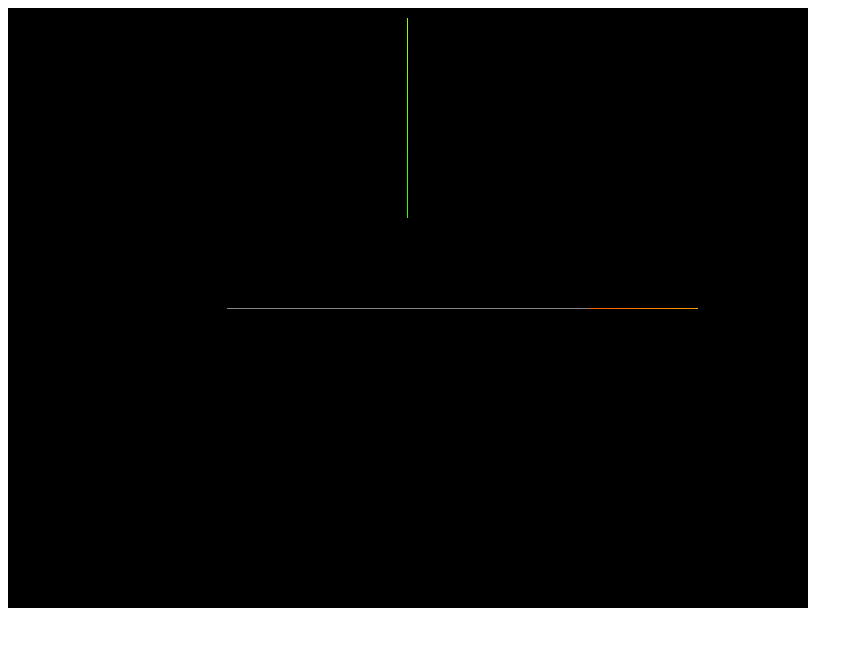
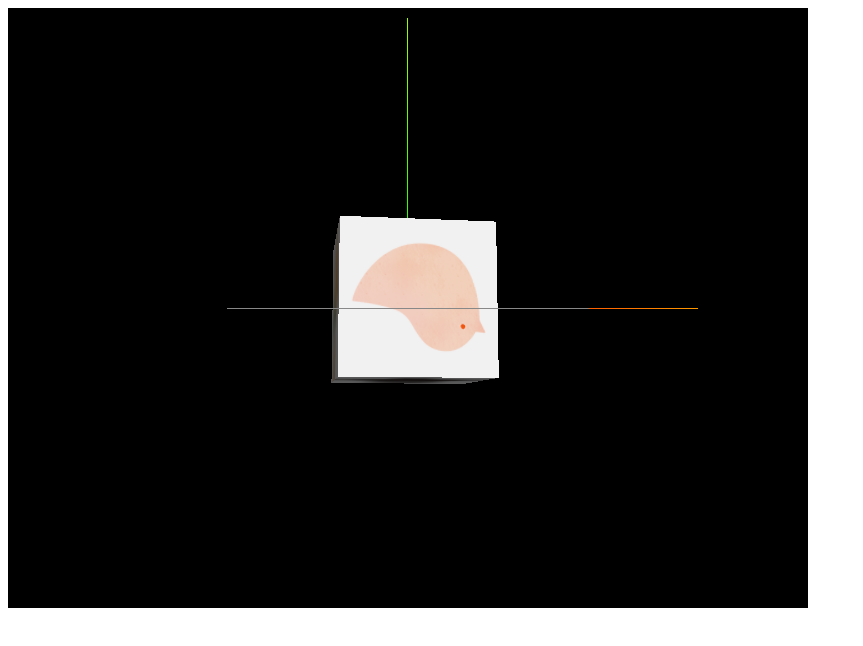
Before and after one commit to ponnopanda/graphic, a plain HTML site: page sample7-cit(3).html in a window 1280 px wide. Shown: the whole page, without its empty margins (0-863 px from the left). Drawn offline with nearby package versions, Linux system fonts and the light colour scheme.

Commit message:
Update sample7-cit(3).html

```diff
--- a/sample7-cit(3).html
+++ b/sample7-cit(3).html
@@ -49,12 +49,12 @@
 
         //6面分のテクスチャー読み込み
         var materials = [
-          new THREE.MeshLambertMaterial({map:THREE.ImageUtils.loadTexture("img/img1.png")}),
-          new THREE.MeshLambertMaterial({map:THREE.ImageUtils.loadTexture("img/img2.png")}),
-          new THREE.MeshLambertMaterial({map:THREE.ImageUtils.loadTexture("img/img3.png")}),
-          new THREE.MeshLambertMaterial({map:THREE.ImageUtils.loadTexture("img/img4.png")}),
-          new THREE.MeshLambertMaterial({map:THREE.ImageUtils.loadTexture("img/img5.png")}),
-          new THREE.MeshLambertMaterial({map:THREE.ImageUtils.loadTexture("img/img6.png")}),
+          new THREE.MeshLambertMaterial({map:THREE.ImageUtils.loadTexture("img1.png")}),
+          new THREE.MeshLambertMaterial({map:THREE.ImageUtils.loadTexture("img2.png")}),
+          new THREE.MeshLambertMaterial({map:THREE.ImageUtils.loadTexture("img3.png")}),
+          new THREE.MeshLambertMaterial({map:THREE.ImageUtils.loadTexture("img4.png")}),
+          new THREE.MeshLambertMaterial({map:THREE.ImageUtils.loadTexture("img5.png")}),
+          new THREE.MeshLambertMaterial({map:THREE.ImageUtils.loadTexture("img6.png")}),
         ];
 
         var material = new THREE.MeshFaceMaterial(materials); // マテリアルをセット
```
